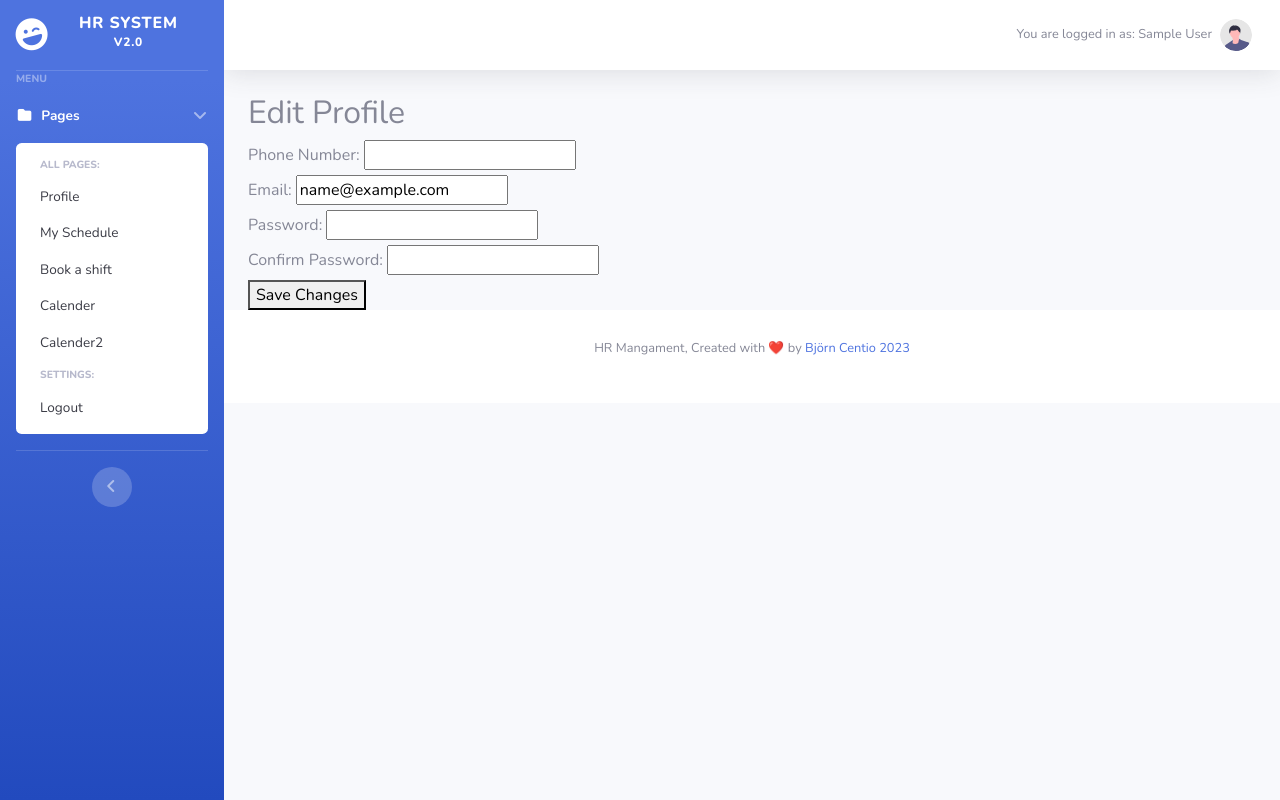
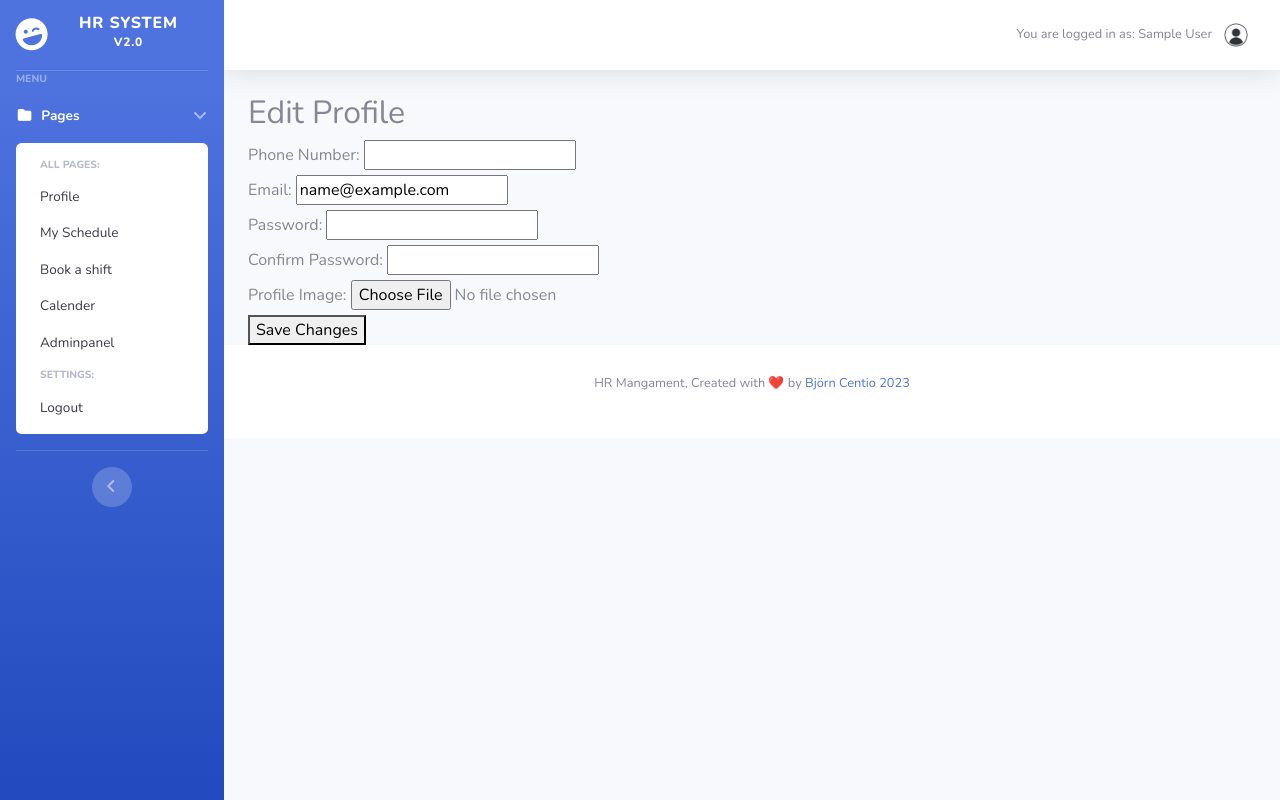
Before and after one commit to bjorne90/hr-system, a Django app: page /profiles/edit/ in a window 1280 px wide. Run offline with Django 3.2, Linux system fonts and the light colour scheme; the visitor is signed in with stand-in values (Sample User, id 1); data comes from the database, SQL or seed files in the repository; some libraries are stand-ins or nearby versions; some web fonts are replaced.

Commit message:
Updated so the user can add profile image, fixing with data links, updated templates

```diff
--- a/hr_system/settings.py
+++ b/hr_system/settings.py
@@ -11,6 +11,7 @@
 """
 
 from pathlib import Path
+from django.conf import settings
 import os
 import dj_database_url
 import django.contrib.staticfiles
@@ -134,7 +135,7 @@
 # https://docs.djangoproject.com/en/3.2/howto/static-files/
 
 MEDIA_URL = '/media/'
-MEDIA_ROOT = os.path.join(BASE_DIR, 'media/')
+MEDIA_ROOT = os.path.join(BASE_DIR, 'media')
 DEFAULT_FILE_STORAGE = 'django.core.files.storage.FileSystemStorage'
 
 STATIC_URL = '/static/'
--- a/hr_system/urls.py
+++ b/hr_system/urls.py
@@ -1,6 +1,8 @@
 from django.contrib import admin
 from django.urls import path, include
 from django.views.generic.base import TemplateView
+from django.conf import settings
+from django.conf.urls.static import static
 
 urlpatterns = [
     path('admin/', admin.site.urls),
@@ -13,3 +15,6 @@
     path('services/', TemplateView.as_view(template_name="services.html"), name="services"),
     path('aboutus/', TemplateView.as_view(template_name="aboutus.html"), name="aboutus"),
 ]
+
+if settings.DEBUG:
+    urlpatterns += static(settings.MEDIA_URL, document_root=settings.MEDIA_ROOT)
--- a/profiles/models.py
+++ b/profiles/models.py
@@ -4,11 +4,16 @@
 from django.dispatch import receiver
 from scheduling.models import WorkShift
 
+def upload_to(instance, filename):
+    return f'profile_images/{instance.user.username}/{filename}'
+
 class Profile(models.Model):
     user = models.OneToOneField(User, on_delete=models.CASCADE, related_name='profile')
     phone_number = models.CharField(max_length=20, default='')
     address = models.CharField(max_length=200, default='')
     booked_workshifts = models.ManyToManyField(WorkShift, related_name='booked_by')
+    work_title = models.CharField(max_length=100, blank=True, null=True)
+    profile_image = models.ImageField(upload_to=upload_to, blank=True, null=True, default='default_profile_image.png')
 
     def __str__(self):
         return self.user.username
--- a/profiles/templates/profiles/edit_profile.html
+++ b/profiles/templates/profiles/edit_profile.html
@@ -3,7 +3,7 @@
 {% block content %}
   <div class="profile">
     <h2>Edit Profile</h2>
-    <form method="post" action="{% url 'profiles:edit_profile' %}">
+    <form method="post" action="{% url 'profiles:edit_profile' %}" enctype="multipart/form-data">
       {% csrf_token %}
       <label for="phone_number">Phone Number:</label>
       <input type="text" name="phone_number" value="{{ profile.phone_number }}" required><br>
@@ -13,6 +13,8 @@
       <input type="password" name="password" required><br>
       <label for="confirm_password">Confirm Password:</label>
       <input type="password" name="confirm_password" required><br>
+      <label for="profile_image">Profile Image:</label>
+      <input type="file" name="profile_image"><br>
       <button type="submit">Save Changes</button>
     </form>
   </div>
--- /dev/null
+++ b/profiles/templates/profiles/staff_list.html
@@ -0,0 +1,5 @@
+{% extends 'base.html' %}
+
+{% block content %}
+
+{% endblock %}
--- a/profiles/urls.py
+++ b/profiles/urls.py
@@ -1,5 +1,6 @@
 from django.urls import path
 from . import views
+from .views import staff_list
 
 app_name = 'profiles'
 
@@ -8,4 +9,5 @@
     path('edit/', views.edit_profile, name='edit_profile'),
     path('detail/', views.profile_detail, name='detail'),
     path('work_shifts/', views.work_shifts, name='work_shifts'),
+    path('staff-list/', staff_list, name='staff_list'),
 ]
--- a/profiles/views.py
+++ b/profiles/views.py
@@ -21,6 +21,11 @@
         # Update the profile with the form data
         profile.phone_number = request.POST['phone_number']
         profile.address = request.POST['address']
+
+        # Handle profile image upload
+        if request.FILES.get('profile_image'):
+            profile.profile_image = request.FILES['profile_image']
+
         profile.save()
         return redirect('profiles:profile_detail')
     else:
@@ -40,7 +45,10 @@
 
 @login_required
 def work_shifts(request):
-    from scheduling.models import Booking
     user_profile = request.user.profile
     booked_workshifts = Booking.objects.filter(user=user_profile.user)
     return render(request, 'profiles/profile_detail.html', {'booked_workshifts': booked_workshifts})
+
+def staff_list(request):
+    employees = Profile.objects.all()
+    return render(request, 'profiles/staff_list.html', {'employees': employees})
--- a/scheduling/admin.py
+++ b/scheduling/admin.py
@@ -1,9 +1,8 @@
 from django.contrib import admin
 from .models import WorkShift
 
-
 class WorkShiftAdmin(admin.ModelAdmin):
     list_display = ('name', 'start_time', 'end_time', 'is_booked', 'role')
-
+    list_display_links = ('name',)  # Add the field you want to link to the change view
 
 admin.site.register(WorkShift, WorkShiftAdmin)
--- a/templates/base.html
+++ b/templates/base.html
@@ -63,7 +63,9 @@
       <a class="collapse-item" href="{% url 'scheduling:work_shifts' %}">My Schedule</a>
       <a class="collapse-item" href="{% url 'scheduling:book_workshift' workshift_id=3 %}">Book a shift</a>
       <a class="collapse-item" href="{% url 'scheduling:calendar' %}">Calender</a>
-      <a class="collapse-item" href="{% url 'scheduling:calendar2' %}">Calender2</a>
+      {% if user.is_superuser %}
+      <a class="collapse-item" href="{% url 'admin:index' %}">Adminpanel</a>
+      {% endif %}
       <div class="collapse-divider"></div>
       <h6 class="collapse-header">Settings:</h6>
       <a class="collapse-item" href="{% url 'authentication:logout' %}">Logout</a>
@@ -109,7 +111,7 @@
                 aria-haspopup="true" aria-expanded="false">
                 {% if user.is_authenticated %}
                 <span class="mr-2 d-none d-lg-inline text-gray-600 small">You are logged in as: {{ profile.user.first_name }} {{ profile.user.last_name }}</span>
-                <img class="img-profile rounded-circle" src="{% static 'undraw_profile.svg' %}">
+                <img class="img-profile rounded-circle" src="{% static 'profile_image.jpeg' %}">
                 {% endif %}
               </a>
               <!-- Dropdown - User Information -->
@@ -127,7 +129,7 @@
                   Activity Log
                 </a>
                 <div class="dropdown-divider"></div>
-                <a class="dropdown-item" href="#" data-toggle="modal" data-target="#logoutModal">
+                <a class="dropdown-item" href="{% url 'authentication:logout' %}" data-toggle="modal" data-target="#logoutModal">
                   <i class="fas fa-sign-out-alt fa-sm fa-fw mr-2 text-gray-400"></i>
                   Logout
                 </a>
```
Also changed, not shown: profiles/forms.py (added, +7 -0 lines), profiles/templates/profiles/profile_detail.html (+16 -4 lines), README.md (deleted), media/profile_images/bjorne90/profile.png (added), profiles/migrations/0011_profile_profile_image.py (added), profiles/migrations/0012_profile_work_title.py (added), profiles/migrations/0013_alter_profile_profile_image.py (added), static/profile_image.jpeg (added).
